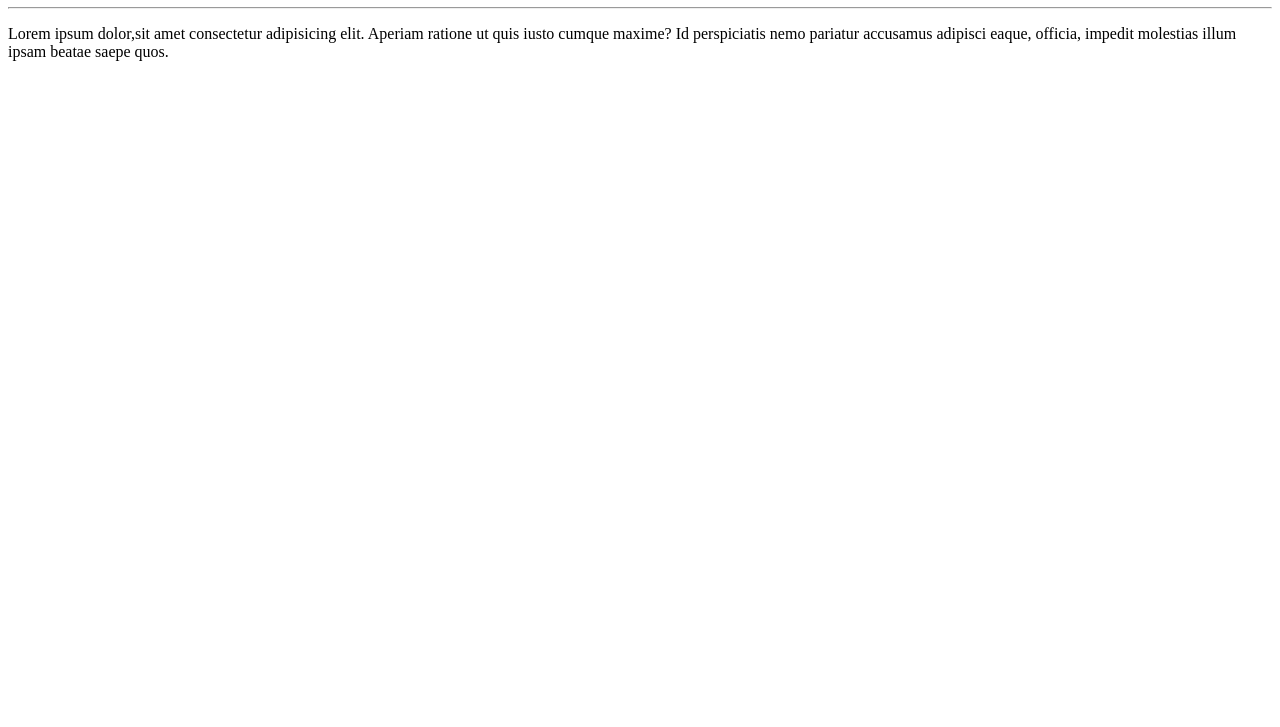
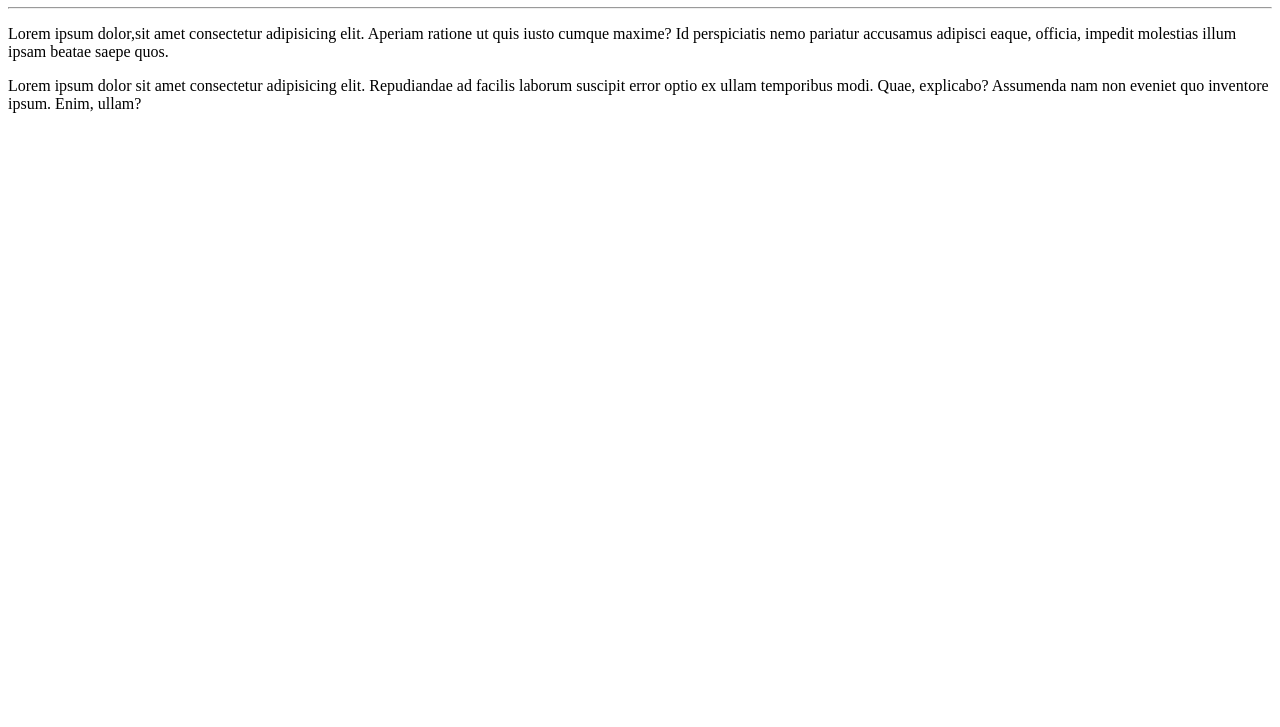
Before and after one commit to AdrianoFelipe1/Ola-Mundo, a plain HTML site: page site-exemplo/index.html in a window 1280 px wide. Shown: the part 73-800 px from the top of the page. Drawn offline with Linux system fonts and the light colour scheme.

Commit message:
adicionei um parágrafo

```diff
--- a/site-exemplo/index.html
+++ b/site-exemplo/index.html
@@ -13,5 +13,9 @@
     <p>Lorem ipsum dolor,sit amet consectetur adipisicing elit.
     Aperiam ratione ut quis iusto cumque maxime?
     Id perspiciatis nemo pariatur accusamus adipisci eaque, officia, impedit molestias illum ipsam beatae saepe quos.</p>
+    <p>Lorem ipsum dolor sit amet consectetur adipisicing elit.
+    Repudiandae ad facilis laborum suscipit error optio ex ullam temporibus modi.
+    Quae, explicabo? Assumenda nam non eveniet quo inventore ipsum.
+    Enim, ullam?</p>
 </body>
 </html>
```
